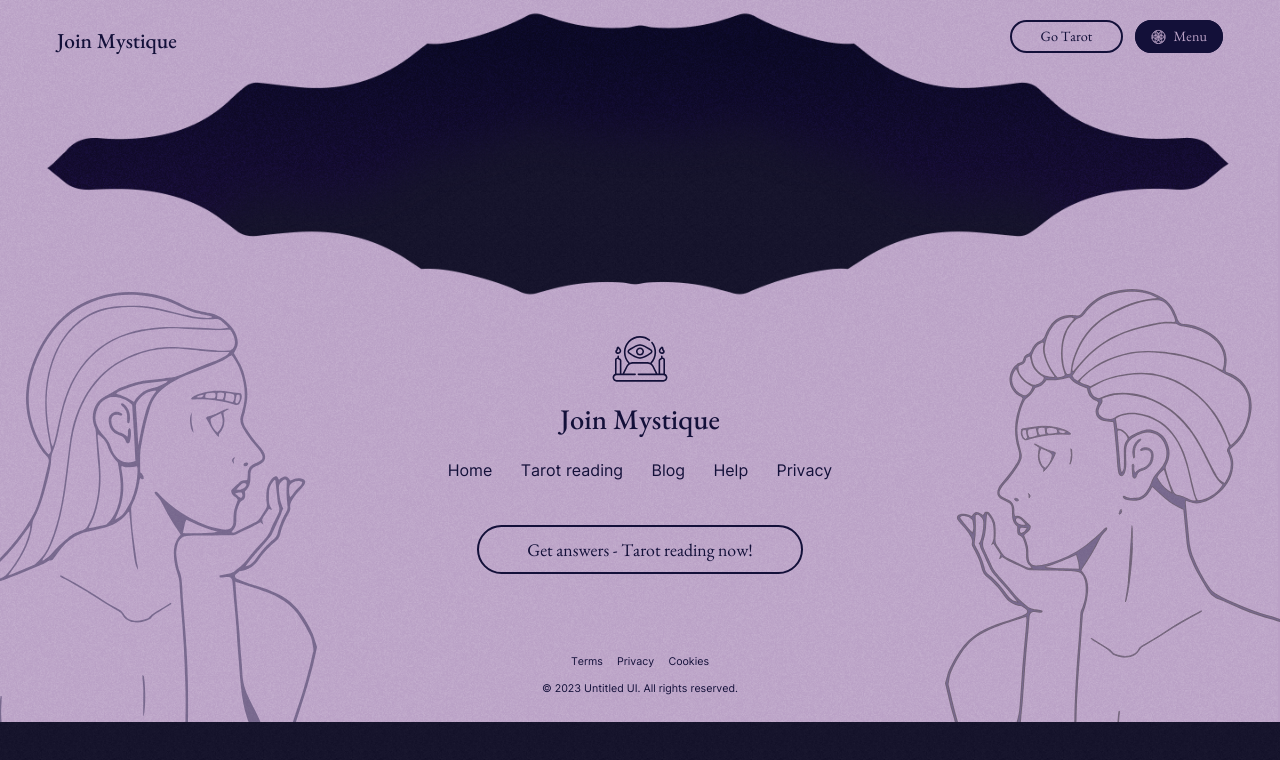
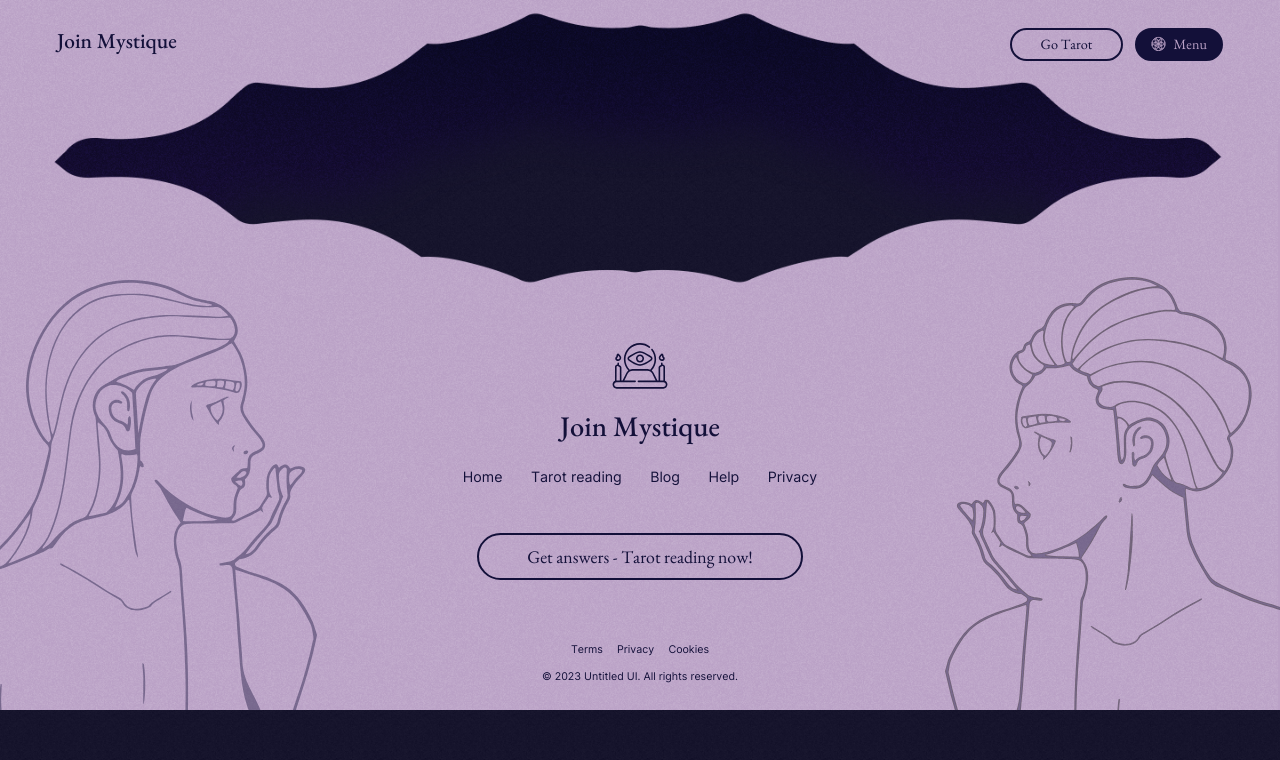
Before and after one commit to presto-agency/Mistique, a Next.js app: page / in a window 1280 px wide. Shown: the top 760 px of the page. Built offline with nearby package versions, Linux system fonts and the light colour scheme.

Commit message:
fix: footer desktop

```diff
--- a/src/components/Footer/Footer.tsx
+++ b/src/components/Footer/Footer.tsx
@@ -59,9 +59,9 @@ const Footer = () => {
         <div className="container">
           <div className={styles.footer__content}>
             <div className={styles.footer__content_top}>
-              <a href="#">
+              <Link className={styles.logo} href="#">
                 <img src="/images/footer/eye.svg" alt="picture"/>
-              </a>
+              </Link>
               <h2>
                 Join Mystique
               </h2>
--- a/src/components/Footer/footer.module.scss
+++ b/src/components/Footer/footer.module.scss
@@ -41,7 +41,7 @@
     }
 
     &_top {
-      > a {
+      .logo {
         display: inline-block;
         margin: 0 0 2rem 0;
 
@@ -62,6 +62,11 @@
 
         li {
           margin: 0 3.2rem 0 0;
+
+          a{
+            font-size: 1.6rem;
+            line-height: 175%;
+          }
 
           &:last-child {
             margin: 0;
--- a/src/components/Header/Header.tsx
+++ b/src/components/Header/Header.tsx
@@ -11,7 +11,7 @@ const Header = () => {
       <header className={styles.header}>
         <div className="container">
           <nav className={styles.header__content}>
-            <Link href='/'>
+            <Link className={styles.logo} href='/'>
               Join Mystique
             </Link>
             <div className={styles.header__content_links}>
--- a/src/components/Header/header.module.scss
+++ b/src/components/Header/header.module.scss
@@ -8,7 +8,7 @@
     display: flex;
     justify-content: space-between;
 
-    > a {
+    .logo {
       font-weight: 500;
       color: $color-secondary;
       font-size: 2.4rem;
--- a/src/styles/components/button.scss
+++ b/src/styles/components/button.scss
@@ -1,4 +1,5 @@
 .button {
+  display: inline-block;
   font-family: 'EBGaramond';
   transition: 500ms;
   background-color: transparent;
@@ -7,7 +8,7 @@
   color: $color-secondary;
   border: 2px solid $color-secondary;
   border-radius: 4.8rem;
-  padding: 1.2rem 5.4rem;
+  padding: 1.1rem 5.4rem;
 
   &._small {
     font-size: 1.6rem;
```
